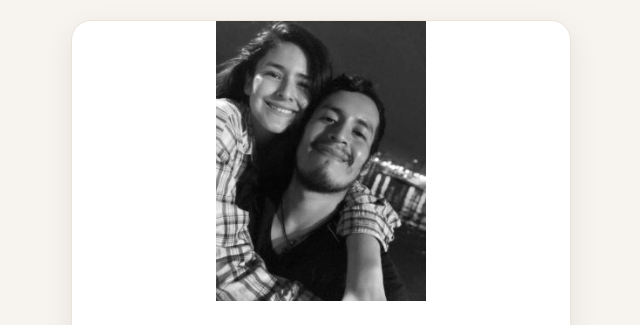
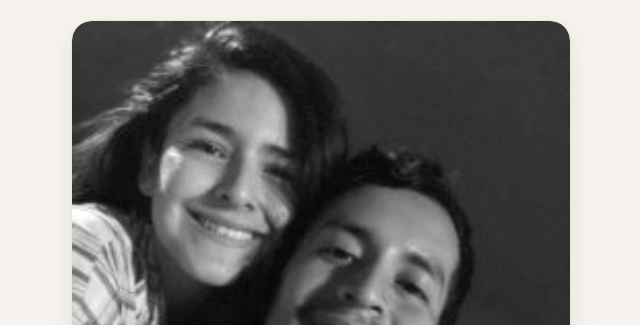
Before and after one commit to infodorkapolet-lab/nuestra-boda, a plain HTML site: page index.html in a window 1280 px wide. Shown: the top 325 px of the page, without its empty margins (319-959 px from the left). Drawn offline with nearby package versions, Linux system fonts and the light colour scheme.

Commit message:
Update index.html

```diff
--- a/index.html
+++ b/index.html
@@ -37,10 +37,11 @@
         /* Imagen de Portada / Header */
         .hero-img {
             width: 100%;
-            height: 280px;
-            object-fit: contain;
+            height: auto;
+            max-height: 400px;
+            object-fit: cover;
+            object-position: center top;
             display: block;
-            object-position: center 15%;
             border-top-left-radius: 20px;
             border-top-right-radius: 20px;
         }
```
